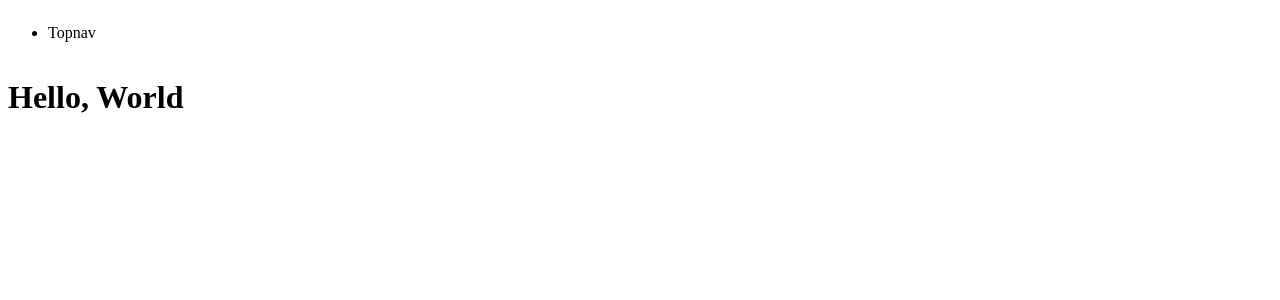
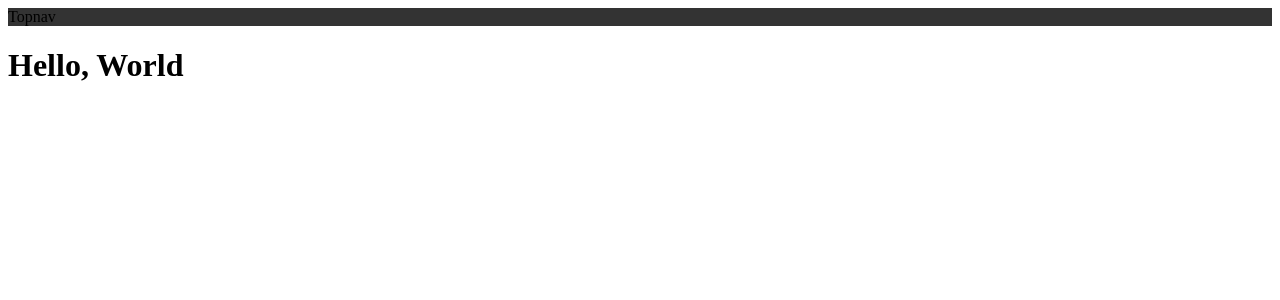
Before and after one commit to Lucas-Espindola-dev/FitNew, a Django app: page /fitnew/home/ in a window 1280 px wide. Shown: the top 300 px of the page. Run offline with Django 5.2, Linux system fonts and the light colour scheme; parts of the project's set-up code (start-up, migrations or seed data) failed here and were passed over.

Commit message:
Creating the Css to Navbar

```diff
--- a/fitnew/static/css/styles.css
+++ b/fitnew/static/css/styles.css
@@ -1,11 +1,27 @@
-.main-header-container{
-backgroud-color: #7FFFD4;
+ul {
+  list-style-type: none;
+  margin: 0;
+  padding: 0;
+  overflow: hidden;
+  background-color: #333;
 }
 
-.topnav{
-    list-style-type: none;
-    padding: 0;
-    margin: 0;
-    overflow: hidden;
-    backgroud-color: #7FFFD4
+li {
+  float: left;
 }
+
+li a {
+  display: block;
+  color: white;
+  text-align: center;
+  padding: 14px 16px;
+  text-decoration: none;
+}
+
+li a:hover:not(.topnav-main-item) {
+  background-color: #111;
+}
+
+.topnav-main-item {
+  background-color: #04AA6D;
+}
```
